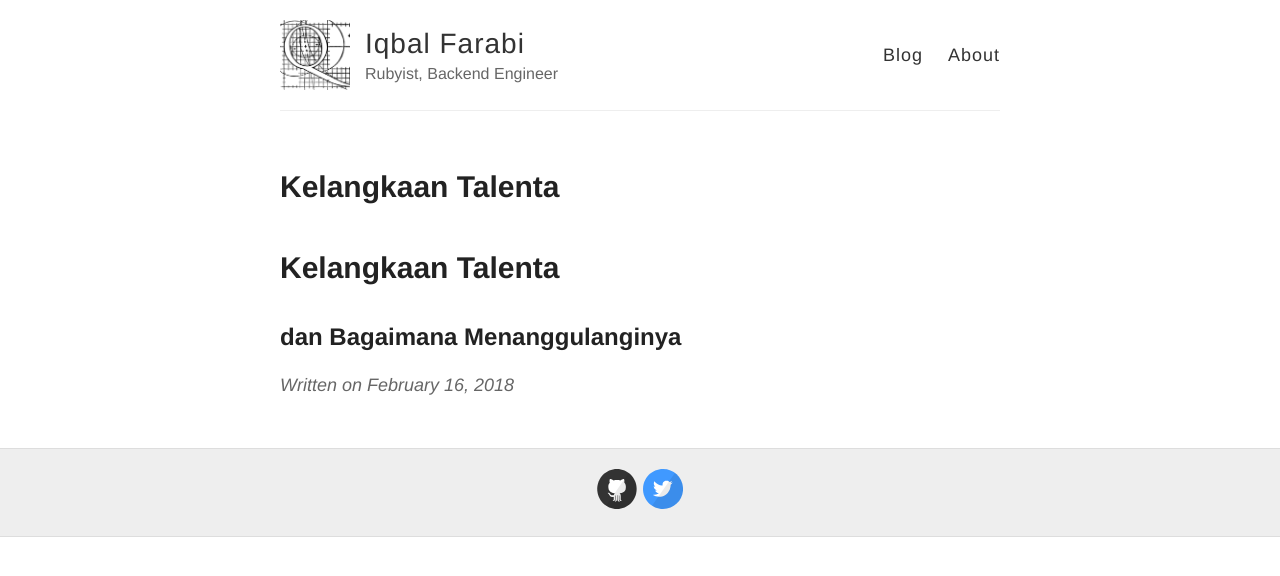
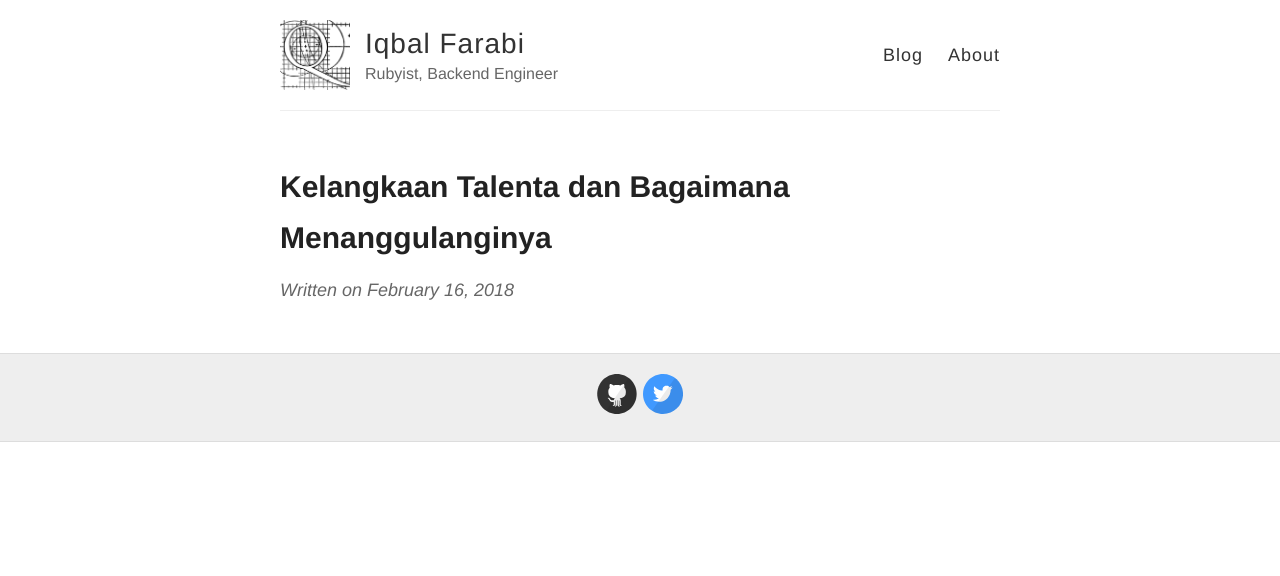
Before and after one commit to qbl/qbl.github.io, a Jekyll site: the page built from _posts/2018-2-16-Kelangkaan-Talenta.md, in a window 1280 px wide. Shown: the top 576 px of the page. Built offline with Jekyll 4.4.1, drawn with Linux system fonts in a browser that asks for light colours; our own code applies the rules of GitHub Pages for plain Markdown files; some of the changed lines change nothing that is shown.

Commit message:
Minor fix

```diff
--- a/_posts/2018-2-16-Kelangkaan-Talenta.md
+++ b/_posts/2018-2-16-Kelangkaan-Talenta.md
@@ -1,2 +1,4 @@
-# Kelangkaan Talenta
-## dan Bagaimana Menanggulanginya
+---
+layout: post
+title: Kelangkaan Talenta dan Bagaimana Menanggulanginya
+---
```
